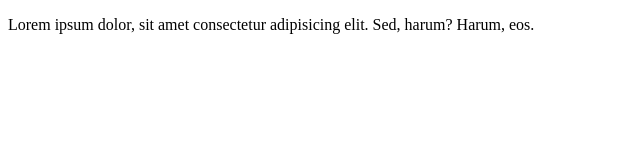
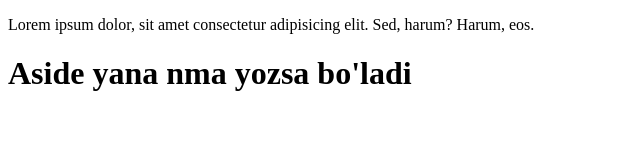
Before and after one commit to AhmadTalatkhon/git_home, a plain HTML site: page index.html in a window 1280 px wide. Shown: the whole page, without its empty margins (0-640 px from the left). Drawn offline with Linux system fonts and the light colour scheme.

Commit message:
h1 aside added

```diff
--- a/index.html
+++ b/index.html
@@ -8,5 +8,6 @@
 </head>
 <body>
     <p>Lorem ipsum dolor, sit amet consectetur adipisicing elit. Sed, harum? Harum, eos.</p>
+    <h1>Aside yana nma yozsa bo'ladi</h1>
 </body>
 </html>
```
